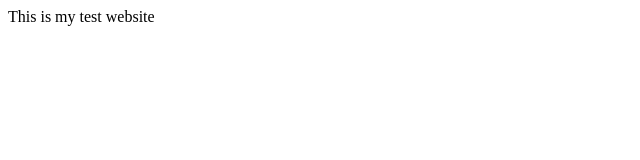
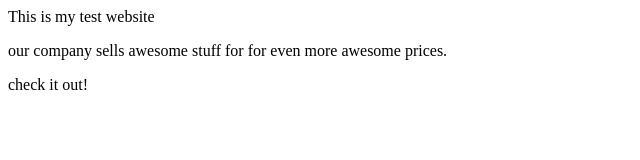
Before and after one commit to TBK09/myCompanySite, a plain HTML site: page index.html in a window 1280 px wide. Shown: the whole page, without its empty margins (0-640 px from the left). Drawn offline with Linux system fonts and the light colour scheme.

Commit message:
added company info

```diff
--- a/index.html
+++ b/index.html
@@ -1 +1,4 @@
 <p> This is my test website </p>
+
+<p> our company sells awesome stuff for for even more awesome prices.</p>
+<p> check it out! </p>
```
